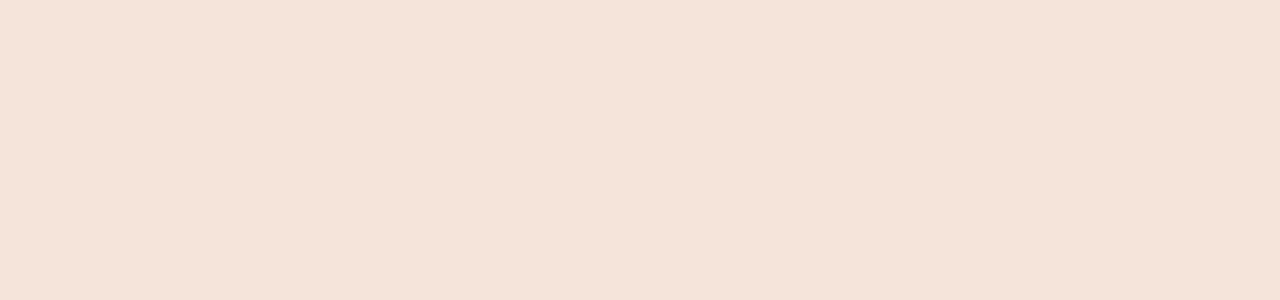
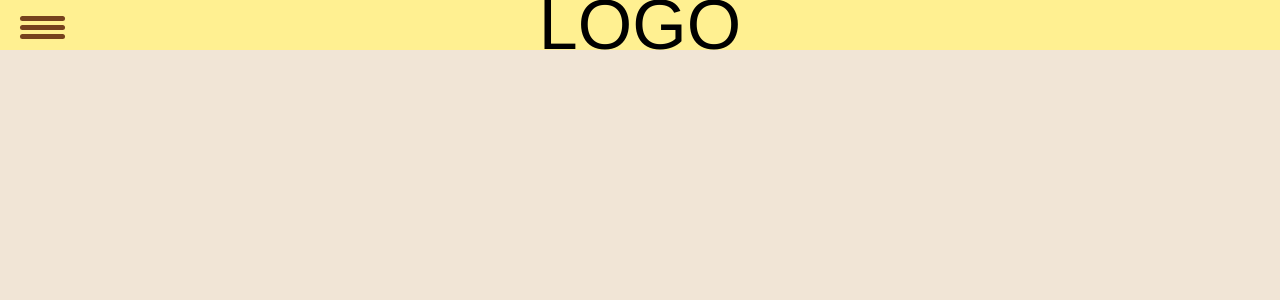
Before and after one commit to KuiilMcFly/PurinHandMade, a React (Vite) app: page /contatti in a window 1280 px wide. Before the commit this address had no page. Shown: the top 300 px of the page. Built offline with nearby package versions, Linux system fonts and the light colour scheme.

Commit message:
React Router fixed

```diff
--- a/src/App.jsx
+++ b/src/App.jsx
@@ -1,16 +1,15 @@
 import React from "react";
-import { PageContainer } from "./components/PageComponents/PageContainer";
-import Header from "./components/HeaderComponents/Header";
-import "./styles/HomeStyle/Home.css";
-import PreorderContainer from "./components/PreorderComponents/PreorderContainer";
-import Footer from "./components/FooterComponents/Footer";
+import Home from "./pages/Home";
+import Contatti from "./pages/Contatti";
+import { BrowserRouter, Routes, Route } from "react-router-dom";
+
 const App = () => {
   return (
     <div>
-      <Header />
-      <PreorderContainer />
-      <PageContainer />
-      <Footer />
+      <Routes>
+        <Route path="/" element={<Home />} />
+        <Route path="/contatti" element={<Contatti />} />
+      </Routes>
     </div>
   );
 };
--- a/src/components/HeaderComponents/HamburgerMenu.jsx
+++ b/src/components/HeaderComponents/HamburgerMenu.jsx
@@ -1,7 +1,8 @@
 import React, { useState } from "react";
 import "../../styles/HamburgerStyle/Hamburger.css";
+import { Link } from "react-router-dom";
 
-export default function Hamburger() {
+const HamburgerMenu = () => {
   const [isOpen, setIsOpen] = useState(false);
   return (
     <>
@@ -17,13 +18,13 @@ export default function Hamburger() {
         <nav className={`nav ${isOpen ? "change" : ""}`}>
           <ul>
             <li>
-              <a href="#">HOME</a>
+              <Link to="/">HOME</Link>
             </li>
             <li>
               <a href="#">PRODOTTI</a>
             </li>
             <li>
-              <a href="#">CONTATTI</a>
+              <Link to="/contatti">CONTATTI</Link>
             </li>
             <li>
               <a href="#">BLOG</a>
@@ -35,4 +36,6 @@ export default function Hamburger() {
       <div className={`menu_bg ${isOpen ? "change_bg" : ""}`}></div>
     </>
   );
-}
+};
+
+export default HamburgerMenu;
--- a/src/components/HeaderComponents/Header.jsx
+++ b/src/components/HeaderComponents/Header.jsx
@@ -1,7 +1,6 @@
 import React from "react";
 import HamburgerMenu from "./HamburgerMenu";
 import "../../styles/HeaderStyle/HeaderStyle.css";
-import HeaderPages from "./HeaderPages";
 
 const Header = () => {
   return (
--- a/src/main.jsx
+++ b/src/main.jsx
@@ -1,16 +1,12 @@
 import React from "react";
 import ReactDOM from "react-dom/client";
+import { BrowserRouter, Routes, Route } from "react-router-dom";
 import App from "./App.jsx";
-import { BrowserRouter, Routes, Route } from "react-router-dom";
 
 ReactDOM.createRoot(document.getElementById("root")).render(
   <React.StrictMode>
     <BrowserRouter>
-      <Routes>
-        <Route path="/" element={<App />}>
-          <Route index element={<App />} />
-        </Route>
-      </Routes>
+      <App />
     </BrowserRouter>
   </React.StrictMode>
 );
--- /dev/null
+++ b/src/pages/Contatti.jsx
@@ -0,0 +1,11 @@
+import React from "react";
+import Header from "../components/HeaderComponents/Header";
+const Contatti = () => {
+  return (
+    <div>
+      <Header />
+    </div>
+  );
+};
+
+export default Contatti;
--- /dev/null
+++ b/src/pages/Home.jsx
@@ -0,0 +1,18 @@
+import React from "react";
+import { PageContainer } from "../components/PageComponents/PageContainer";
+import Header from "../components/HeaderComponents/Header";
+import PreorderContainer from "../components/PreorderComponents/PreorderContainer";
+import Footer from "../components/FooterComponents/Footer";
+
+const Home = () => {
+  return (
+    <div>
+      <Header />
+      <PreorderContainer />
+      <PageContainer />
+      <Footer />
+    </div>
+  );
+};
+
+export default Home;
```
